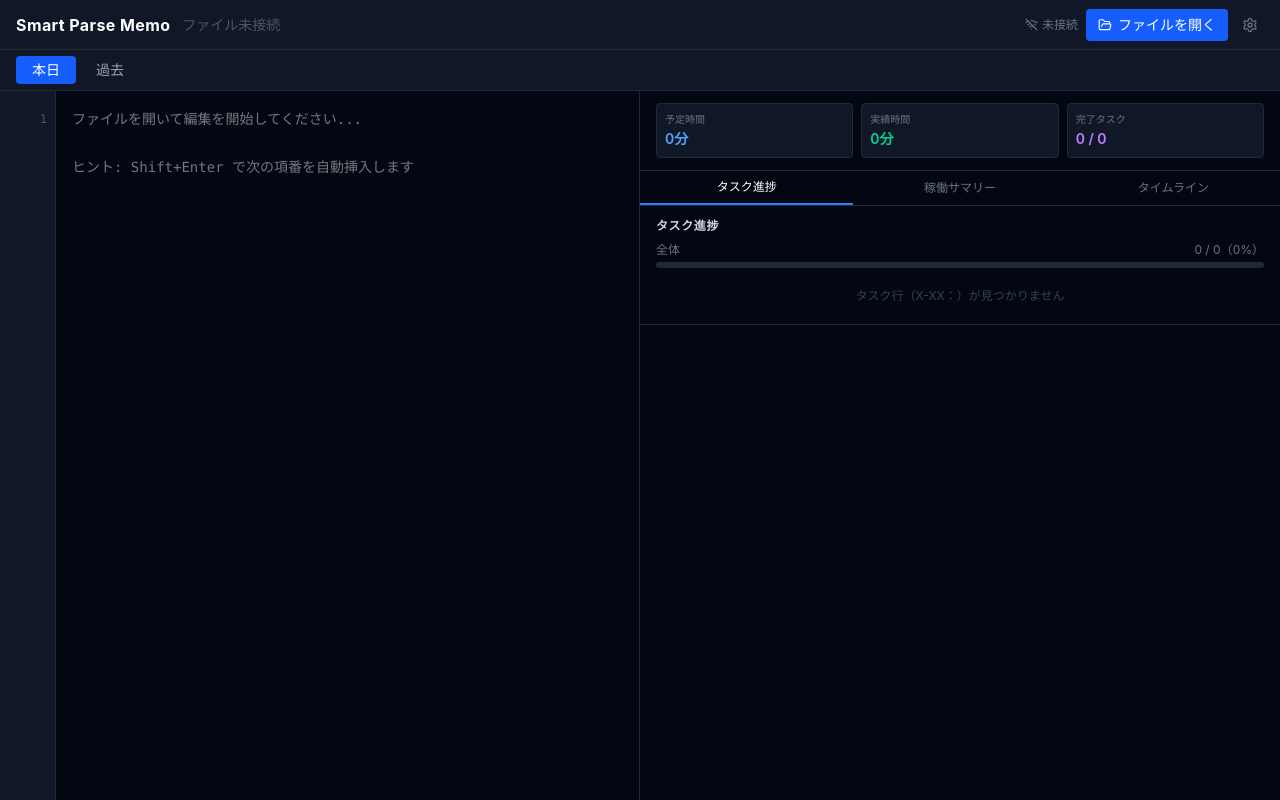
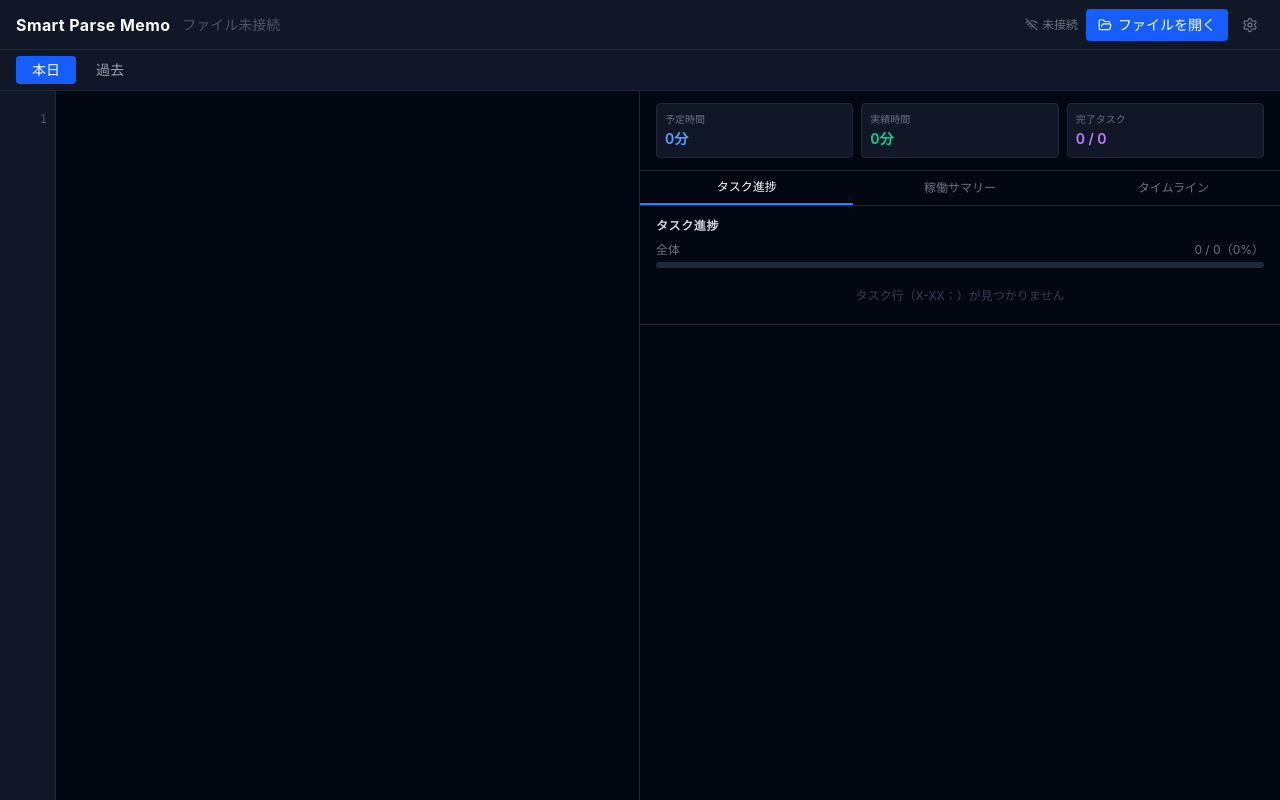
Before and after one commit to a-tag1/smart-parse-memo, a React (Vite) app: page / in a window 1280 px wide. Built offline with nearby package versions, Linux system fonts and the light colour scheme.

Commit message:
LEFTページの文字色スタイル変更

```diff
--- a/src/components/editor/TextEditor.tsx
+++ b/src/components/editor/TextEditor.tsx
@@ -14,6 +14,7 @@ export function TextEditor() {
 
   const textareaRef    = useRef<HTMLTextAreaElement>(null);
   const lineNumbersRef = useRef<HTMLDivElement>(null);
+  const highlightRef   = useRef<HTMLDivElement>(null);
   const rawTextRef     = useRef(rawText);
   rawTextRef.current   = rawText;
 
@@ -21,6 +22,9 @@ export function TextEditor() {
   const syncScroll = useCallback(() => {
     if (textareaRef.current && lineNumbersRef.current) {
       lineNumbersRef.current.scrollTop = textareaRef.current.scrollTop;
+    }
+    if (textareaRef.current && highlightRef.current) {
+      highlightRef.current.scrollTop = textareaRef.current.scrollTop;
     }
   }, []);
 
@@ -86,7 +90,35 @@ export function TextEditor() {
         ))}
       </div>
 
-      {/* テキストエリア */}
+      {/* エディタ（ハイライトレイヤー + テキストエリア） */}
+      <div className="relative flex-1 overflow-hidden">
+        {/* ハイライトレイヤー（背面） */}
+        <div
+          ref={highlightRef}
+          aria-hidden
+          className="absolute inset-0 px-4 py-4 leading-6 overflow-hidden pointer-events-none
+                     select-none whitespace-pre-wrap break-all"
+        >
+          {lines.map((line, i) => {
+            const trimmed = line.trimStart();
+            const isH3 = /^###(?!#)/.test(trimmed);
+            const isH4 = /^####/.test(trimmed);
+            return (
+              <div
+                key={i}
+                className={`leading-6 ${
+                  isH3 ? 'text-emerald-300 font-bold' :
+                  isH4 ? 'text-yellow-400 font-semibold' :
+                         'text-gray-200'
+                }`}
+              >
+                {line || '\u00a0'}
+              </div>
+            );
+          })}
+        </div>
+
+        {/* テキストエリア（文字は透明にしてキャレットのみ表示） */}
         <textarea
           ref={textareaRef}
           value={rawText}
@@ -97,8 +129,8 @@ export function TextEditor() {
           }}
           onScroll={syncScroll}
           spellCheck={false}
-        className="flex-1 bg-transparent text-gray-200 px-4 py-4 resize-none outline-none
-                   leading-6 overflow-auto caret-blue-400"
+          className="absolute inset-0 w-full h-full bg-transparent text-transparent
+                     caret-blue-400 px-4 py-4 resize-none outline-none leading-6 overflow-auto"
           placeholder={
             todayFileHandle
               ? ''
@@ -106,5 +138,6 @@ export function TextEditor() {
           }
         />
       </div>
+    </div>
   );
 }
```
Lines whose indentation alone changed are shown as unchanged.
